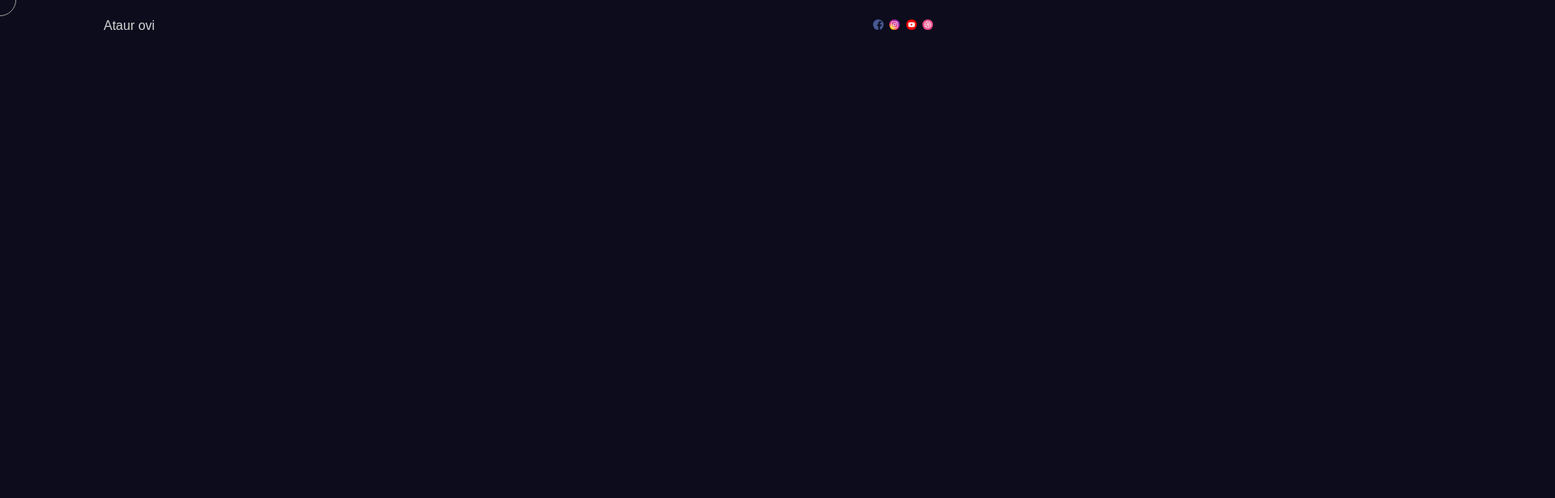
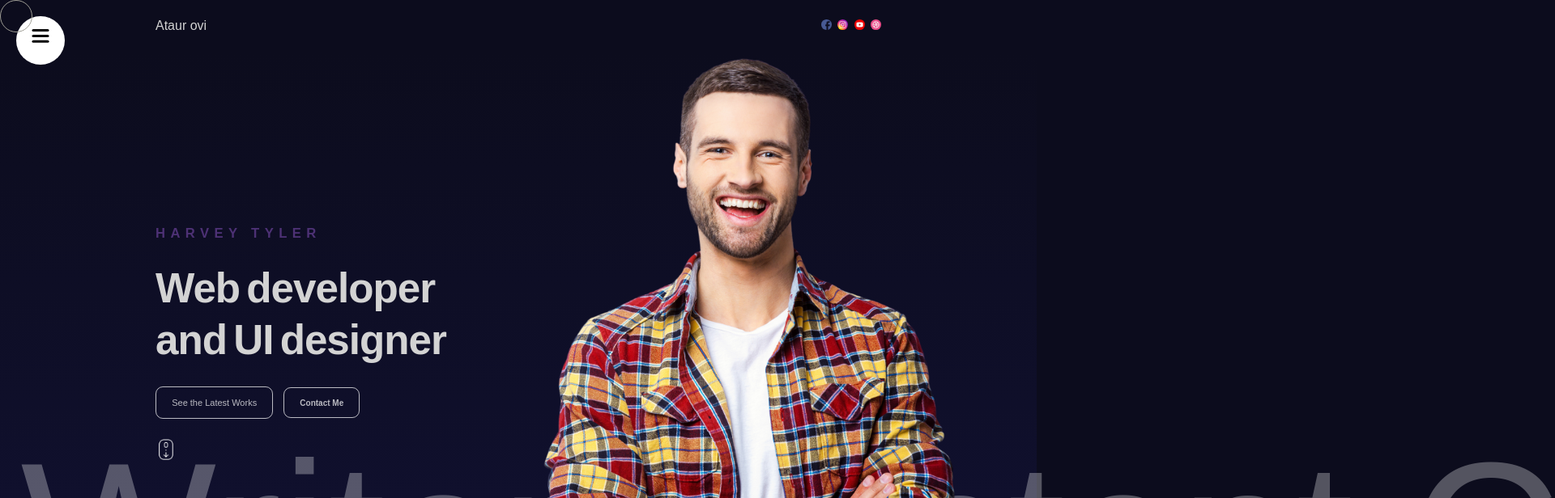
Before and after one commit to ataurovishek/Portfolio_Practice, a React (Vite) app: page / in a window 1280 px wide. Shown: the top 616 px of the page at 81% size, 1920 px wide, since content can reach past the window. Built offline with nearby package versions, Linux system fonts and the light colour scheme.

Commit message:
created header and hero section

```diff
--- a/src/App.jsx
+++ b/src/App.jsx
@@ -1,11 +1,13 @@
-import Test from "./Test";
+import Cursor from "./cursor";
 import Navbar from "./components/Navbar/Navbar";
+import Hero from "./components/Hero/Hero";
 
 const App = () => {
   return (
     <div >
-      <Test/>
+      <Cursor />
       <Navbar />
+      <Hero/>
     </div>
   );
 };
--- /dev/null
+++ b/src/Cursor.jsx
@@ -0,0 +1,30 @@
+import { motion } from 'framer-motion'
+import { useState } from 'react';
+
+const Cursor = () => {
+
+    const [position, setPosition] = useState({ x: 0, y: 0 })
+
+
+
+
+    const mouseMove = (e) => {
+        setPosition({ x: e.clientX, y: e.clientY })
+    }
+
+    window.addEventListener('mousemove', mouseMove)
+
+
+
+
+    return (
+        <motion.div className="cursor" animate={{
+            y: position.y,
+            x: position.x,
+        }}
+            transition={{ type: "tween", stiffness: 20 }}>
+        </motion.div>
+    );
+};
+
+export default Cursor;
--- a/src/Test.jsx
+++ /dev/null
@@ -1,32 +0,0 @@
-import { motion } from 'framer-motion'
-import {useState } from 'react';
-
-const Test = () => {
-
-
-
-    const [position, setPosition] = useState({ x: 0, y: 0})
-
-
-
-
-        const mouseMove = (e) => {
-            setPosition({ x: e.clientX, y: e.clientY })
-        }
-
-        window.addEventListener('mousemove', mouseMove)
-
-
-
-
-    return (
-        <motion.div className="cursor" animate={{
-            y: position.y - 20,
-            x: position.x - 20,
-        }}
-            transition={{ type: "tween", stiffness: 40 }}>
-        </motion.div>
-    );
-};
-
-export default Test;
--- /dev/null
+++ b/src/components/Hero/Hero.jsx
@@ -0,0 +1,56 @@
+
+
+import { motion } from 'framer-motion'
+
+import './Hero.scss'
+const Hero = () => {
+
+
+    const textVariant = {
+        initial: {
+            x: -500,
+            opacity: 0,
+        },
+        animate: {
+            x: 0,
+            opacity: 1,
+            transition: {
+                duration: 1,
+                staggerChildren: 0.1
+            }
+        }
+    }
+
+
+    return (
+
+        <motion.div className="hero_container" >
+            <motion.div className="hero" variants={textVariant} initial='initial' animate='animate'>
+                <motion.div className="hero_info" variants={textVariant}>
+                    <motion.p variants={textVariant}>HARVEY TYLER</motion.p>
+                    <motion.h5 variants={textVariant}>Web developer and UI designer</motion.h5>
+
+                    <motion.div className="buttons" variants={textVariant}>
+                        <motion.button className='btn-1'>See the Latest Works</motion.button>
+                        <motion.button className='btn-2'>Contact Me</motion.button>
+                    </motion.div>
+
+                    <motion.div className="mouse">
+                        <motion.img variants={textVariant} src="/scroll.png" alt="" />
+                    </motion.div>
+                </motion.div>
+
+
+                <motion.div variants={textVariant} className="sliderText">
+                    Writer Content Creator Influencer
+                </motion.div>
+
+                <motion.div className="hero_img">
+                    <motion.img variants={textVariant} src="/hero.png" alt="" />
+                </motion.div>
+            </motion.div>
+        </motion.div>
+    );
+};
+
+export default Hero;
--- /dev/null
+++ b/src/components/Hero/Hero.scss
@@ -0,0 +1,107 @@
+.hero_container {
+    background: linear-gradient(180deg, #0c0c1d, #111132);
+    height: 90vh;
+    .hero {
+        position: relative;
+        height: 100%;
+        display: flex;
+        justify-content: space-between;
+        align-items: center;
+        margin: 0 auto;
+        z-index: 100;
+        .hero_info {
+            width: 30%;
+            padding-left: 15vw;
+            font-family: 'DM Sans', sans-serif;
+            display: flex;
+            flex-wrap: wrap;
+            flex-direction: column;
+            gap: 2vw;
+
+            p {
+                font-size: 1.3vw;
+                font-weight: 700;
+                letter-spacing: 0.5vw;
+                color: #4d3175
+            }
+
+            h5 {
+                font-family: 'DM Sans', sans-serif;
+                font-size: 4vw;
+                font-weight: 600;
+                letter-spacing: -1px;
+                line-height: 5vw;
+                word-spacing: -5px;
+                margin: 0;
+                text-align: start;
+            }
+
+            .buttons {
+                display: flex;
+                align-items: center;
+                gap: 1vw;
+
+
+                .btn-1 {
+                    font-size: 11px;
+                    outline: none;
+                    padding: 1vw 1.5vw;
+                    border-radius: 0.7vw;
+                    border: 1px solid #ffffffb6;
+                    background: none;
+                    font-weight: 500;
+                    color: #ffffffb6;
+                }
+
+                .btn-2 {
+                    font-size: 10px;
+                    outline: none;
+                    padding: 1vw 1.5vw;
+                    border-radius: 0.7vw;
+                    color: #ffffffb6;
+                    border: 1px solid #ffffffb6;
+                    background: none;
+                    font-weight: 600;
+                    transition: 0.9s;
+                }
+
+                .btn-2:hover {
+                    background: #ffffffb6;
+                }
+            }
+
+        }
+
+        .hero_img {
+            height: 100%;
+
+            img {
+                height: 100%;
+            }
+        }
+
+
+        .mouse {
+            width: 2vw;
+            height: 2vw;
+
+            img {
+                width: 100%;
+                height: 100%;
+            }
+        }
+
+    }
+
+    .sliderText {
+        position: absolute;
+        bottom: 97px;
+        font-size: 20vw;
+        left: 2vw;
+        white-space: nowrap;
+        line-height: 50px;
+        color: rgba(255, 255, 255, 0.297);
+        z-index: -1;
+    }
+
+}
--- a/src/components/Navbar/Navbar.jsx
+++ b/src/components/Navbar/Navbar.jsx
@@ -1,20 +1,25 @@
 import { motion } from 'framer-motion'
-import './Navbar.scss'
+import './Navbar.scss';
+import Sidebar from '../sidebar/Sidebar';
 const Navbar = () => {
     return (
         <section className='Navbar'>
+            <Sidebar />
             <div className="wrapper">
-                <motion.span animate={{
-                    opacity: [0, 1],
-                    scale: [0.5, 1]
-                }}
-                    transition={{type: "spring",  }}>Ataur ovi</motion.span>
+
+
+                <motion.span
+                    initial={{ opacity: 0, scale: 0.5 }}
+                    animate={{ opacity: 1, scale: 1 }}
+                    transition={{ duration: 0.5 }}>
+                    Ataur ovi
+                </motion.span>
 
                 <div className="social">
-                    <a href=""><img src="/public/facebook.png" alt /></a>
-                    <a href=""><img src="/public/instagram.png" alt /></a>
-                    <a href=""><img src="/public/youtube.png" alt /></a>
-                    <a href=""><img src="/public/dribbble.png" alt /></a>
+                    <a href=""><img src="/public/facebook.png" /></a>
+                    <a href=""><img src="/public/instagram.png" /></a>
+                    <a href=""><img src="/public/youtube.png" /></a>
+                    <a href=""><img src="/public/dribbble.png" /></a>
                 </div>
             </div>
         </section>
--- a/src/components/Navbar/Navbar.scss
+++ b/src/components/Navbar/Navbar.scss
@@ -1,16 +1,14 @@
 .Navbar {
     height: 5vw;
-    z-index: 99;
 }
 
 .wrapper {
     display: flex;
     justify-content: space-between;
     align-items: center;
-    max-width: 80vw;
+    max-width: 70vw;
     margin: auto;
     height: 100%;
-
     span{
         font-size: 0.8;
         font-weight: 400;
--- /dev/null
+++ b/src/components/sidebar/Links/Links.jsx
@@ -0,0 +1,22 @@
+import { motion } from 'framer-motion'
+const Links = () => {
+
+    const variant = {
+        open: { transition: { staggerChildren: 0.1 } },
+        Closed: { transition: { staggerChildren: 0.05, staggerDirection: -1 } }
+    }
+
+    const itemVariants = { open: { y: 0, opacity: 1 }, Closed: { y: 50, opacity: 0 } }
+
+    const items = ['Homepage', 'Services', 'Portfolio', 'Contact', 'About']
+
+    return (
+        <motion.div className="links" variants={variant}>
+            {items.map(item => <motion.a variants={itemVariants} href={`#${item}`} key={item} whileFocus={{ scale: 0.95 }} whileHover={{ scale: 1.1 }}>
+                {item}
+            </motion.a>)}
+        </motion.div>
+    );
+};
+
+export default Links;
--- /dev/null
+++ b/src/components/sidebar/Sidebar.jsx
@@ -0,0 +1,32 @@
+import { useState } from "react";
+import { motion } from "framer-motion";
+import Links from "./Links/Links";
+import ToggleButton from "./ToggleButton/ToggleButton";
+import './sidebar.scss'
+
+const Sidebar = () => {
+
+
+    const [Open, setOpen] = useState(false)
+    const variant = {
+        open: {
+            clipPath: "circle(1200px at 50px 50px)",
+            transition: { type: "spring", stiffness: 20, }
+        },
+        Closed: {
+            clipPath: "circle(30px at 50px 50px)",
+            transition: { delay: 0.2, }
+        }
+    }
+    return (
+        <motion.div className="sidebar" animate={Open ? 'open' : 'Closed'}>
+            <motion.div className="bg" variants={variant}>
+                <Links />
+            </motion.div>
+            <ToggleButton setOpen={setOpen} />
+        </motion.div>
+
+    );
+};
+
+export default Sidebar;
--- /dev/null
+++ b/src/components/sidebar/ToggleButton/ToggleButton.jsx
@@ -0,0 +1,33 @@
+/* eslint-disable react/prop-types */
+import { motion } from 'framer-motion'
+
+const ToggleButton = ({ setOpen }) => {
+    return (
+        <button onClick={() => setOpen((prev) => !prev)}>
+            <svg width='23' height='23' viewBox="0 0 23 23">
+                <motion.path strokeWidth='3'
+                    stroke="black"
+                    strokeLinecap="round"
+                    variants={{ Closed: { d: "M 2 2.5 L 20 2.5" }, open: { d: "M 3 16.5 L 17 2.5" } }} />
+                <motion.path strokeWidth='3'
+                    stroke="black"
+                    strokeLinecap="round"
+                    d="M 2 9.423 L 20 9.423"
+                    variants={{
+                        Closed: { opacity: 1 },
+                        open: { opacity: 0 }
+                    }} />
+                <motion.path strokeWidth='3'
+                    stroke="black"
+                    strokeLinecap="round"
+                    variants={{
+                        Closed: { d: "M 2 16.346 L 20 16.346" },
+                        open: { d: "M 3 2.5 L 17 16.346" }
+                    }} />
+
+            </svg>
+        </button>
+    );
+};
+
+export default ToggleButton;
--- /dev/null
+++ b/src/components/sidebar/sidebar.scss
@@ -0,0 +1,49 @@
+.sidebar {
+    display: flex;
+    flex-direction: column;
+    align-items: center;
+    justify-content: center;
+    background-color: white;
+    color: black;
+
+    .bg {
+        width: 100%;
+        height: 100%;
+        position: fixed;
+        top: 0;
+        left: 0;
+        bottom: 0;
+        width: 320px;
+        background: white;
+
+
+        .links {
+            position: absolute;
+            width: 100%;
+            height: 100%;
+            display: flex;
+            flex-direction: column;
+            align-items: center;
+            justify-content: center;
+            gap: 20px;
+
+            a {
+                color: black;
+                text-decoration: none;
+                font-size: 2vw;
+            }
+        }
+    }
+
+    button {
+        width: 50px;
+        height: 50px;
+        border-radius: 50%;
+        position: fixed;
+        top: 35px;
+        left: 25px;
+        height: 25px;
+        background-color: transparent;
+        border: none;
+    }
+}
```
Also changed, not shown: src/app.scss (line endings or trailing spaces).
